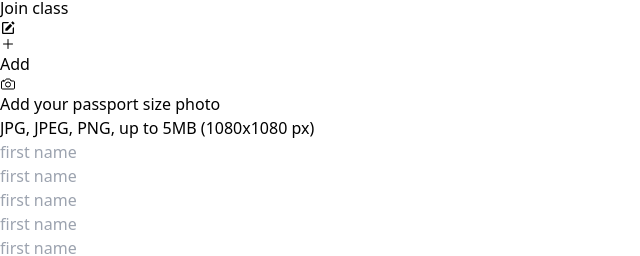
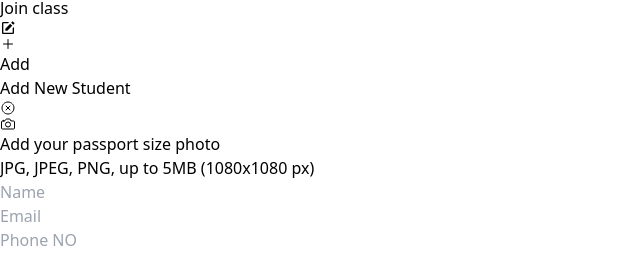
Before and after one commit to muhammed-navas/albedo-education, a React (Vite) app: page / in a window 1280 px wide. Both pictures are taken after a click on the button 8 px from the left and 2475 px from the top of the page. Shown: the part 2429-2685 px from the top of the page, without its empty margins (0-640 px from the left). Built offline with nearby package versions, Linux system fonts and the light colour scheme.

Commit message:
new student add input setup not completed

```diff
--- a/src/children/popup/PopupBackground.jsx
+++ b/src/children/popup/PopupBackground.jsx
@@ -1,9 +1,9 @@
 import React from 'react'
 
-export const PopupBackground = ({ children }) => {
+export const PopupBackground = ({ children ,maxH }) => {
   return (
-    <div className="fixed inset-0 flex items-center justify-center bg-gray-800 bg-opacity-50">
-      <div className="bg-white rounded-2xl p-6 w-full max-w-md">
+    <div className={` fixed inset-0 flex items-center justify-center bg-gray-800 bg-opacity-50`}>
+      <div className={`${maxH} w-fit  bg-gray-200 overflow-y-scroll  rounded-2xl py-6 px-12 `}>
         {children}
       </div>
     </div>
--- a/src/components/component/Input.jsx
+++ b/src/components/component/Input.jsx
@@ -1,8 +1,8 @@
 import React from 'react'
 
-export const Input = ({type,placeholder}) => {
+export const Input = ({type,placeholder,w = 'w-80'}) => {
   return (
-    <div className='bg-gray-300 px-6 py-2 rounded-full'>
+    <div className={`bg-gray-300 px-8 py-4 rounded-full ${w}`}>
         <input className='outline-none bg-transparent text-sm ' type={type} placeholder={placeholder} />
     </div>
   )
--- a/src/page/students/Student.jsx
+++ b/src/page/students/Student.jsx
@@ -30,7 +30,7 @@ export const Student = () => {
             <Edit width='w-10' height='h-10' />
         </TableStudentsDataWithEdit>
         <AddButton onClick={onClick} />
-        {showPopup && <StudentAddPopup />}
+        {showPopup && <StudentAddPopup setShowPopup={setShowPopup} />}
     </TableMainBox>
   )
 }
--- a/src/popup/StudentAddPopup.jsx
+++ b/src/popup/StudentAddPopup.jsx
@@ -1,25 +1,48 @@
-import React from 'react'
+import React, { useState } from 'react'
 import { PopupBackground } from '../children/popup/PopupBackground'
 import { ResponsiveGrid } from '../children/styleReuse/Style'
 import { Input } from '../components/component/Input'
 import { UploadedImage } from '../components/component/UploadImage'
+import { IoCloseCircleOutline } from "react-icons/io5";
+import { Button } from '../components/component/Button'
 
-export const StudentAddPopup = () => {
+export const StudentAddPopup = ({setShowPopup}) => {
+  const [selectMode ,setSelectMode ] = useState(0)
   return (
-    <PopupBackground >
+    <PopupBackground maxH='max-h-[35rem]' >
         {/* <ResponsiveGrid lg="grid-cols-2" normal="grid-cols-1" > */}
+        <div className='flex justify-between items-center'>
+        <h3 className='text-sm font-bold text-start py-2'>Add New Student</h3>
+        <IoCloseCircleOutline onClick={()=>setShowPopup(false)} className='w-7 h-7 cursor-pointer' />
+        </div>
         <UploadedImage />
-            <div className='grid grid-cols-2 gap-6'>
+            <div className='grid grid-cols-2 gap-6 pb-4'>
 
-        <Input type='text' placeholder='first name' />
-        <Input type='text' placeholder='first name' />
-        <Input type='text' placeholder='first name' />
-        <Input type='text' placeholder='first name' />
-        <Input type='text' placeholder='first name' />
-        <Input type='text' placeholder='first name' />
-        <Input type='text' placeholder='first name' />
-        <Input type='text' placeholder='first name' />
-        <Input type='text' placeholder='first name' />
+        <Input type='text' placeholder='Name' />
+        <Input type='text' placeholder='Email' />
+        <Input type='text' placeholder='Phone NO' />
+        <Input type='text' placeholder='Whatsapp NO' />
+        <Input type='text' placeholder='Parant Name' />
+        <Input type='text' placeholder='Parant Occupation' />
+        <Input type='text' placeholder='Place' />
+        <Input type='text' placeholder='Pin code' />
+        <Input type='text' placeholder='Address' />
+        <Input type='text' placeholder='Time Zone' />
+        <Input type='text' placeholder='Time Zone' />
+        </div>
+        <label htmlFor="select mode py-4">Select Mode</label>
+        <div className='px-3 py-2 w-fit  bg-gray-300 rounded-full flex gap-4 my-4 items-center justify-center'>
+          {["Online Tutuion","Offline Tutuion","Home Tutuion"].map((item,i)=>
+          <div onClick={() => setSelectMode(i)}  className={`${selectMode === i ? 'bg-blue-400 text-white':'bg-white'} rounded-full px-5 py-1 cursor-pointer`} key={i}>
+            {item}
+          </div>
+          )}
+        </div>
+        <Input type='text' placeholder='Advicer' w='w-full' />
+            <div className='flex justify-end gap-4 my-6'>
+              <Button title='close' bgColor='bg-gray-300' />
+              <Button title='Add' bgColor='bg-blue-400 text-white' />
+
             </div>
         {/* </ResponsiveGrid> */}
     </PopupBackground>
```
Also changed, not shown: src/components/component/Button.jsx (line endings or trailing spaces).
